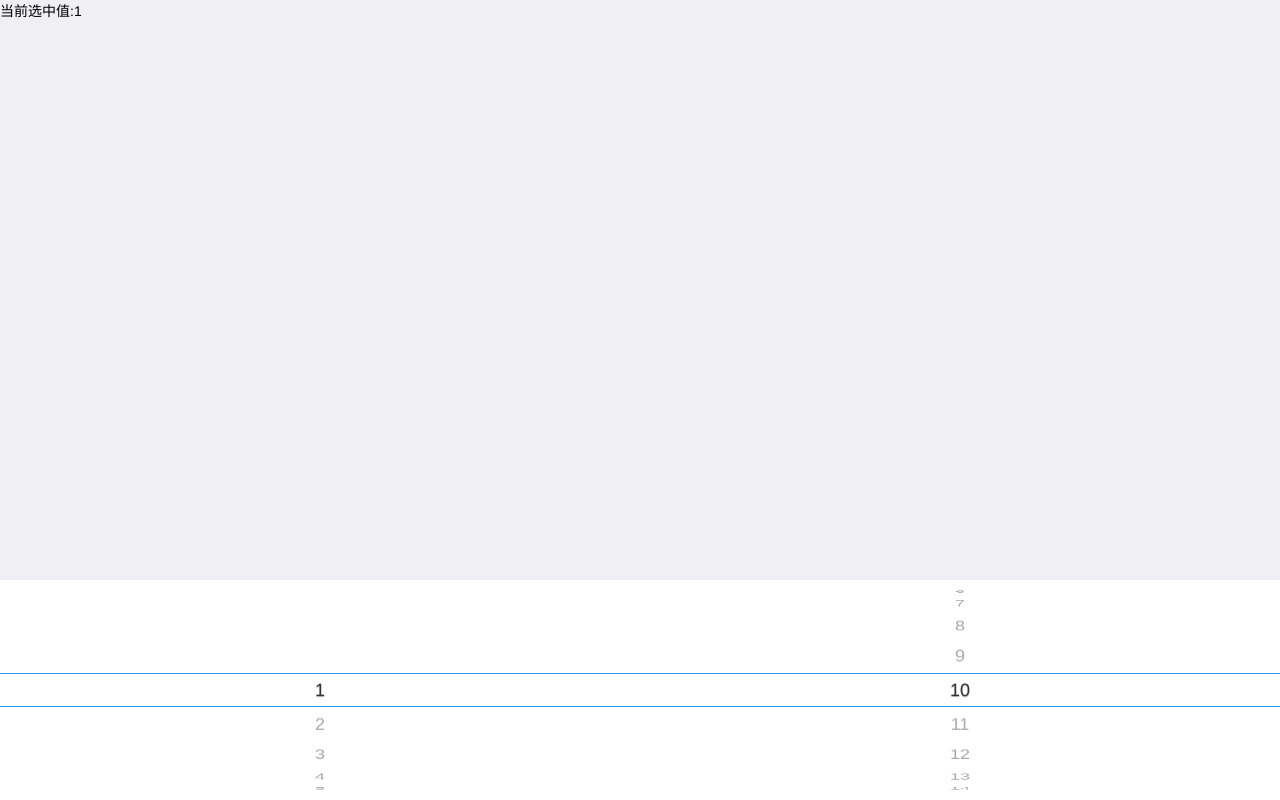
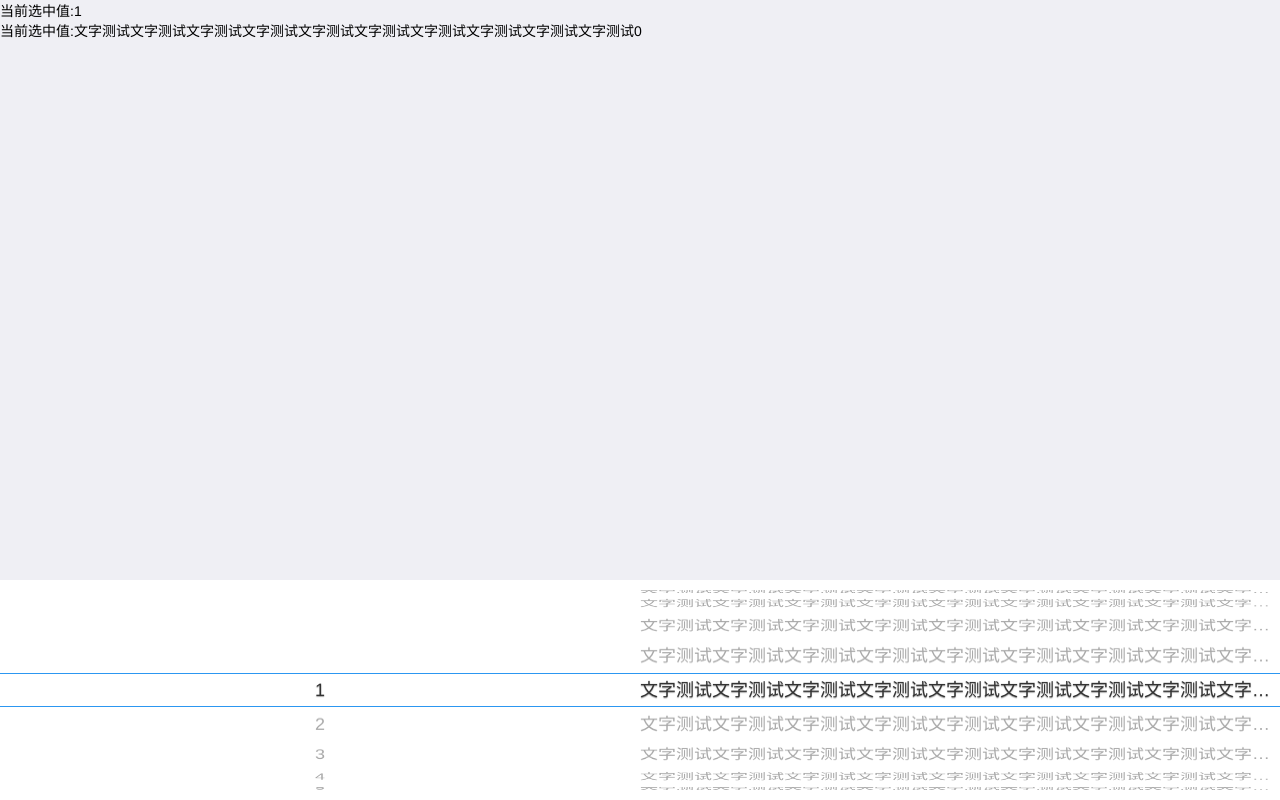
Before and after one commit to k186/pd-select, a Vue app: page / in a window 1280 px wide. Built offline with nearby package versions, Linux system fonts and the light colour scheme.

Commit message:
CSS BUG fixed

```diff
--- a/src/components/pdSelect.vue
+++ b/src/components/pdSelect.vue
@@ -1,6 +1,7 @@
 <template>
   <div>
     <div>当前选中值:{{month}}</div>
+    <div>当前选中值:{{day}}</div>
     <pd-select-box style="position: fixed;bottom: 0;width: 100%">
       <pd-select-item :listData="listData" v-model="month"></pd-select-item>
       <pd-select-item :listData="listData2" type="cycle" v-model="day"></pd-select-item>
@@ -15,9 +16,9 @@
     data () {
       return {
         listData: Array.from({length: 12}, (value, index) => 1 + index),
-        listData2: Array.from({length: 30}, (value, index) => 1 + index),
+        listData2: Array.from({length: 30}, (value, index) => '文字测试文字测试文字测试文字测试文字测试文字测试文字测试文字测试文字测试文字测试' + index),
         month: 100,
-        day: 10
+        day: '文字测试文字测试文字测试文字测试文字测试文字测试文字测试文字测试文字测试文字测试0'
       }
     },
     components: {
--- a/src/components/selectitem.vue
+++ b/src/components/selectitem.vue
@@ -275,6 +275,9 @@
         text-shadow: 0 1px 1px rgba(102, 102, 102, 0.6);
       }
       &-list-item, &-wheel-item {
+        white-space: nowrap;
+        overflow: hidden;
+        text-overflow: ellipsis;
         line-height: 34px;
         font-size: 18px;
         color: $color-text-main;
@@ -287,9 +290,6 @@
         transform-style: preserve-3d;
         height: 34px;
         &-item {
-          white-space: nowrap;
-          overflow: hidden;
-          text-overflow: ellipsis;
           backface-visibility: hidden;
           position: absolute;
           top: 0;
```
